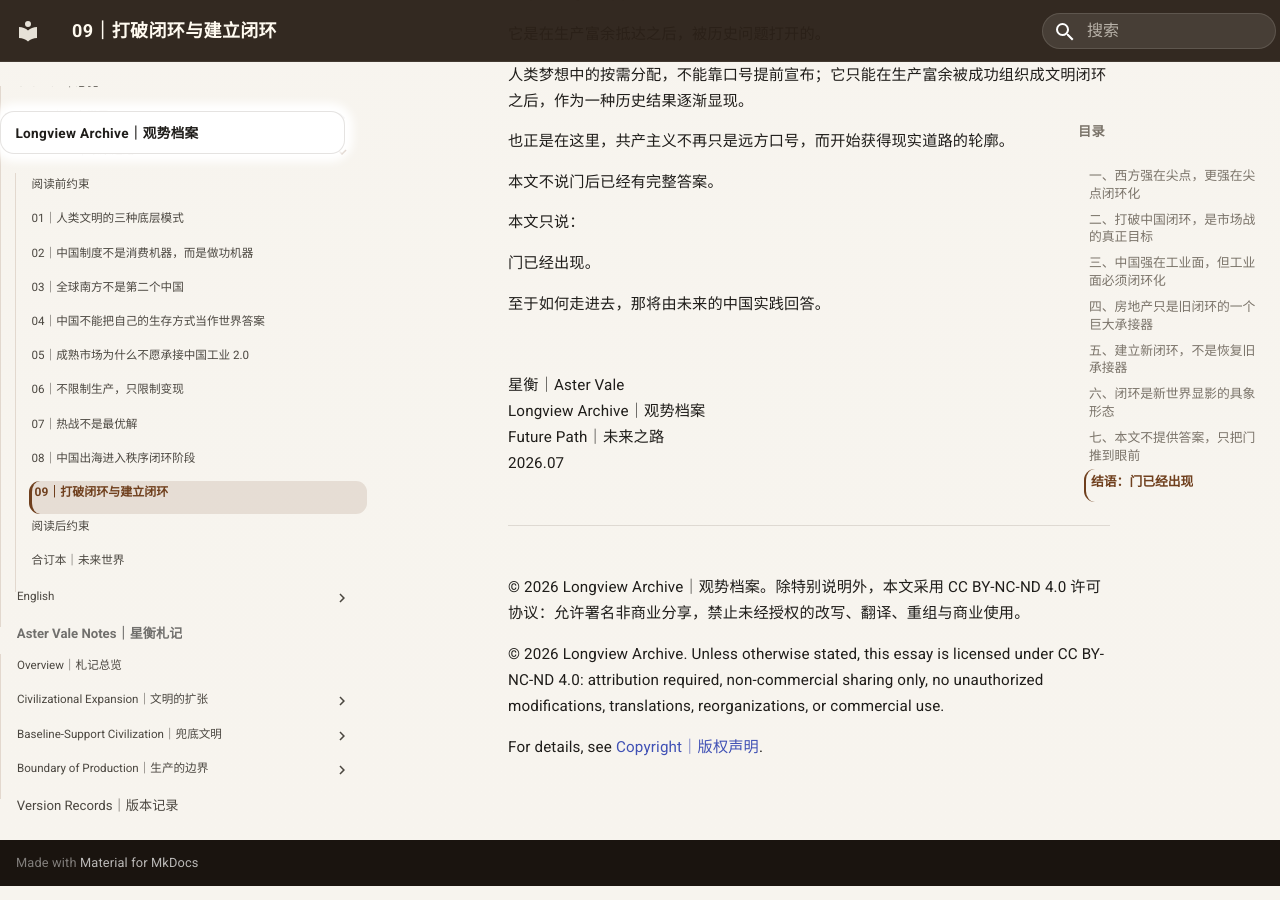
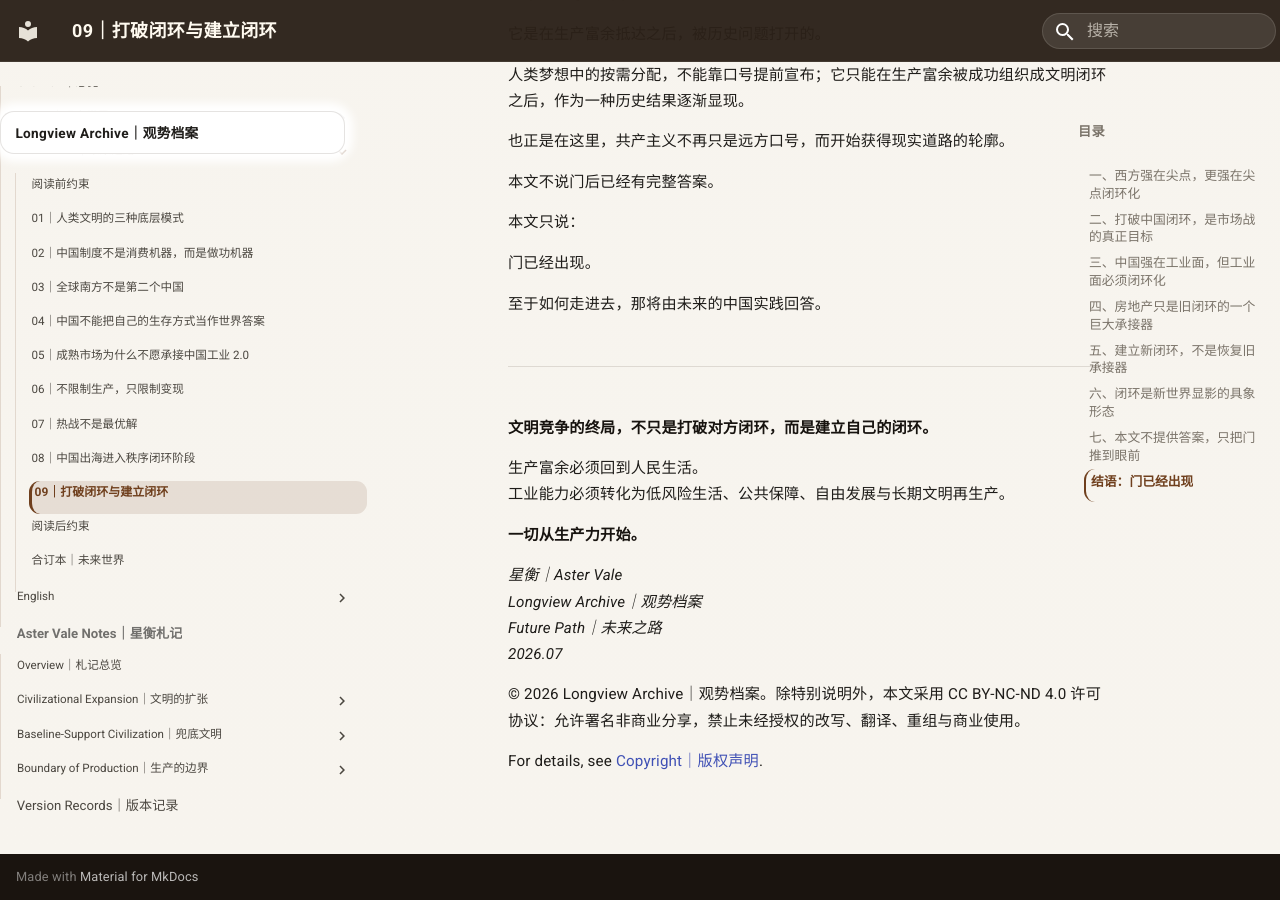
Before and after one commit to guanshi1688/longview-archive, an MkDocs documentation site: the page built from docs/essays/future/09.md, in a window 1280 px wide and 900 px high, scrolled down 14041 px. Built offline with MkDocs 1.6.1 and Material for MkDocs 9.7.7, drawn with Linux system fonts in a browser that asks for light colours.

Commit message:
Update 09.md

```diff
--- a/docs/essays/future/09.md
+++ b/docs/essays/future/09.md
@@ -641,17 +641,20 @@
 
 至于如何走进去，那将由未来的中国实践回答。
 
-<br>
+---
 
-星衡｜Aster Vale<br>
-Longview Archive｜观势档案<br>
-Future Path｜未来之路<br>
-2026.07
+**文明竞争的终局，不只是打破对方闭环，而是建立自己的闭环。**
 
----
+生产富余必须回到人民生活。
+工业能力必须转化为低风险生活、公共保障、自由发展与长期文明再生产。
+
+**一切从生产力开始。**
+
+*星衡｜Aster Vale*
+*Longview Archive｜观势档案*
+*Future Path｜未来之路*
+*2026.07*
 
 © 2026 Longview Archive｜观势档案。除特别说明外，本文采用 CC BY-NC-ND 4.0 许可协议：允许署名非商业分享，禁止未经授权的改写、翻译、重组与商业使用。
 
-© 2026 Longview Archive. Unless otherwise stated, this essay is licensed under CC BY-NC-ND 4.0: attribution required, non-commercial sharing only, no unauthorized modifications, translations, reorganizations, or commercial use.
-
 For details, see [Copyright｜版权声明](/copyright/).
```
